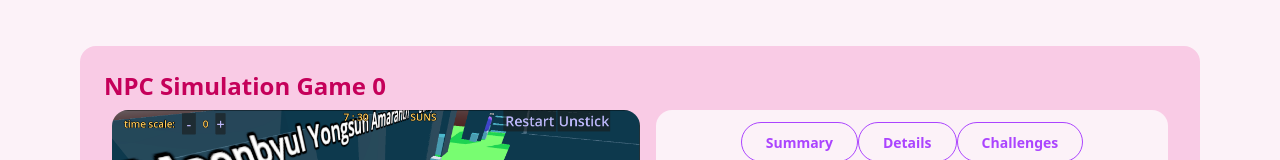
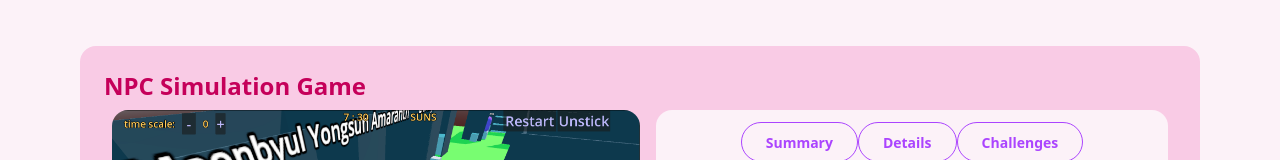
Before and after one commit to AlexisHampton/Portfolio, a React (Vite) app in the folder frontend/: page / in a window 1280 px wide. Shown: the part 378-538 px from the top of the page. Built offline with nearby package versions, Linux system fonts and the light colour scheme.

Commit message:
Deleted debug logs

```diff
--- a/frontend/src/Components/ProjectCard.jsx
+++ b/frontend/src/Components/ProjectCard.jsx
@@ -50,7 +50,7 @@ const ProjectCard = ({ project }) => {
     return (
         <div className='card bg-base-300 mx-20 min-h-full min-w-0 my-5'>
             <div className='card-body w-full'>
-                <h3 className='card-title text-2xl '> {project.name} {currProjectImg} </h3>
+                <h3 className='card-title text-2xl '> {project.name} </h3>
                 <div className='md:flex md:justify-between'>
 
                     {/* Screenshots */}
```
